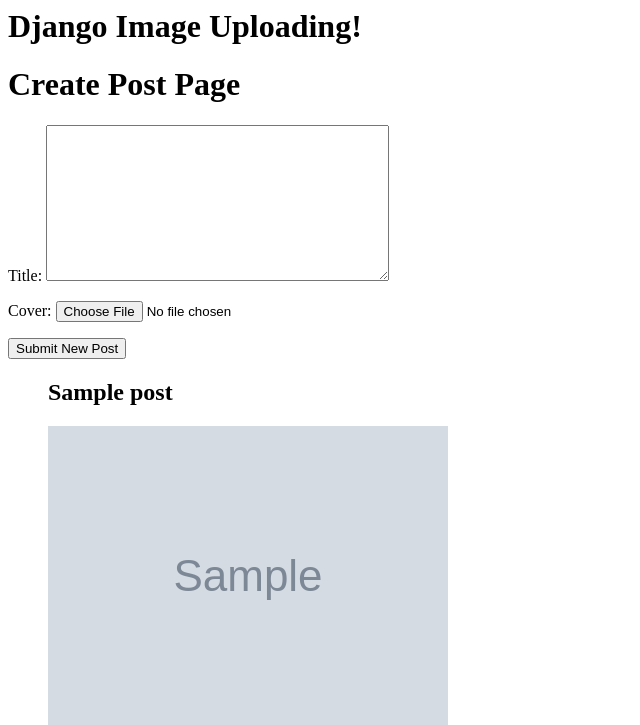
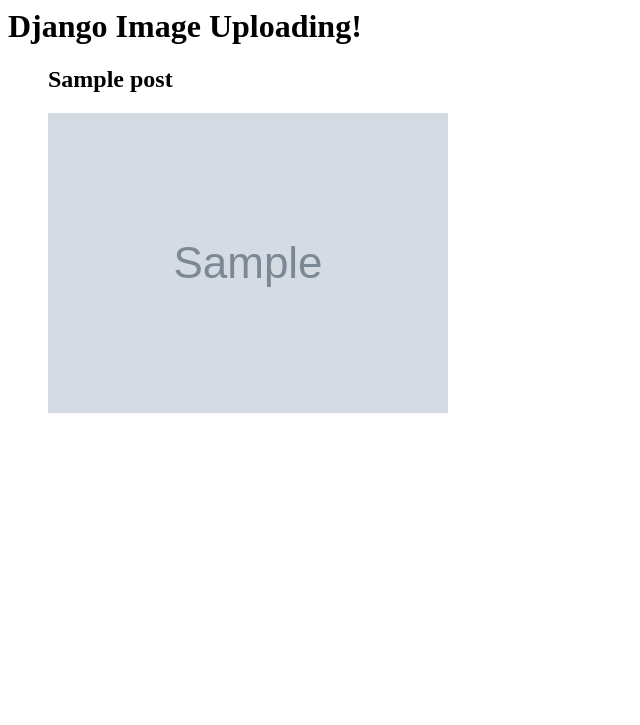
Before and after one commit to ghobs91/data-incubator-project, a Django app: template templates/home.html in a window 1280 px wide. Shown: the top 725 px of the page, without its empty margins (0-640 px from the left). Run offline with Django 3.2, Linux system fonts and the light colour scheme; tables that the repository leaves empty hold one stand-in row (values such as "Sample post"); the template is opened without the code that fills it: values that come from a table or form of the project are taken from there, most other values are stand-ins (such as "Sample title", 1, 10 or a date in 2020); grey boxes marked "Sample" are stand-in pictures.

Commit message:
removed post from main page

```diff
--- a/templates/home.html
+++ b/templates/home.html
@@ -1,14 +1,5 @@
 <!-- templates/home.html -->
 <h1>Django Image Uploading!</h1>
-
-<!-- templates/post.html -->
-<h1>Create Post Page</h1>
-<form method="post" enctype="multipart/form-data">
-  {% csrf_token %}
-  {{ form.as_p }}
-  <button type="submit">Submit New Post</button>
-</form>
-
 <ul>
   {% for post in object_list %}
     <h2>{{ post.title }}</h2>
```
